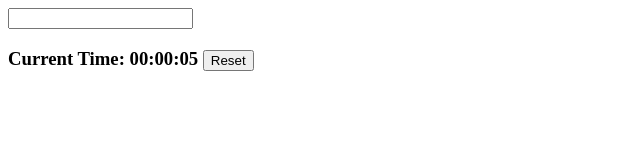
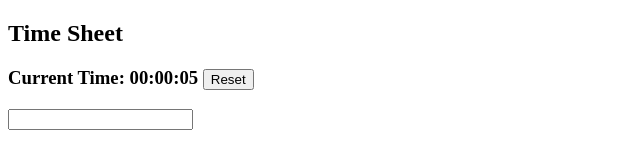
Before and after one commit to ZolayvarE/timestomp, a website: page client/index.html in a window 1280 px wide. Shown: the whole page, without its empty margins (0-640 px from the left). Drawn offline with nearby package versions, Linux system fonts and the light colour scheme.

Commit message:
Update ui

```diff
--- a/client/index.html
+++ b/client/index.html
@@ -8,10 +8,8 @@
 <body>
   <div ng-app='timeStamper' ng-controller='winston'>
 
-      <form ng-submit="addTimeStamp()">
+      <h2>Time Sheet</h2>
 
-        <input type="text" ng-model="textTag"></input>
-      </form>
 
 
       <h3>Current Time: {{ currentTime }}
@@ -21,6 +19,10 @@
       </h3>
 
 
+      <form ng-submit="addTimeStamp()">
+
+        <input type="text" ng-model="textTag"></input>
+      </form>
 
       <ul style="list-style: none;">
         <li ng-repeat='stamp in currentTimeSheet.stamps track by $index'>
```
